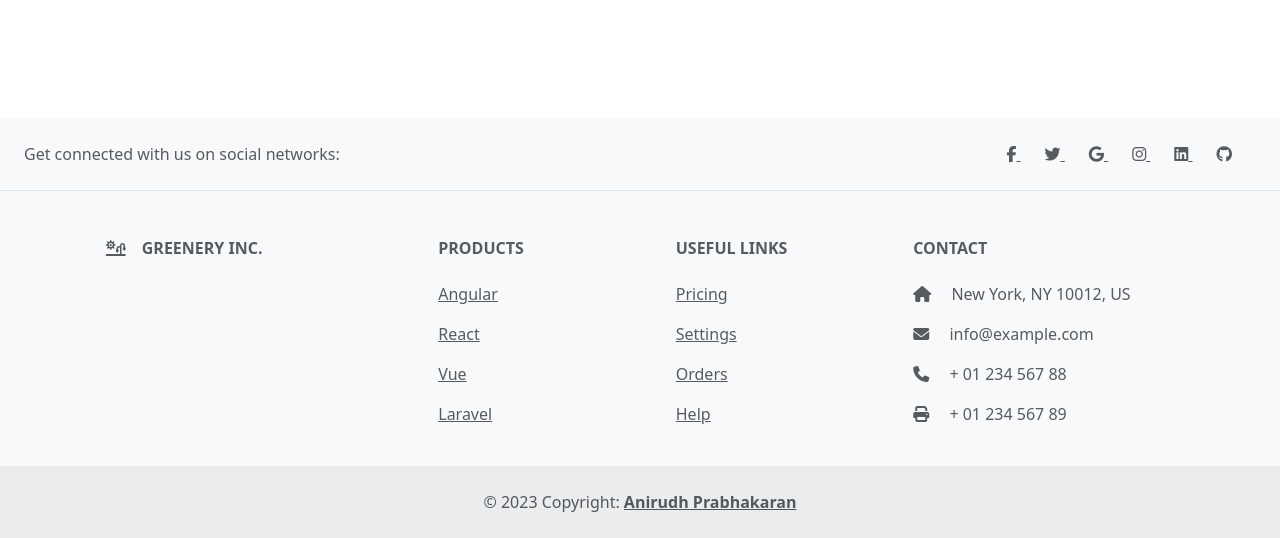
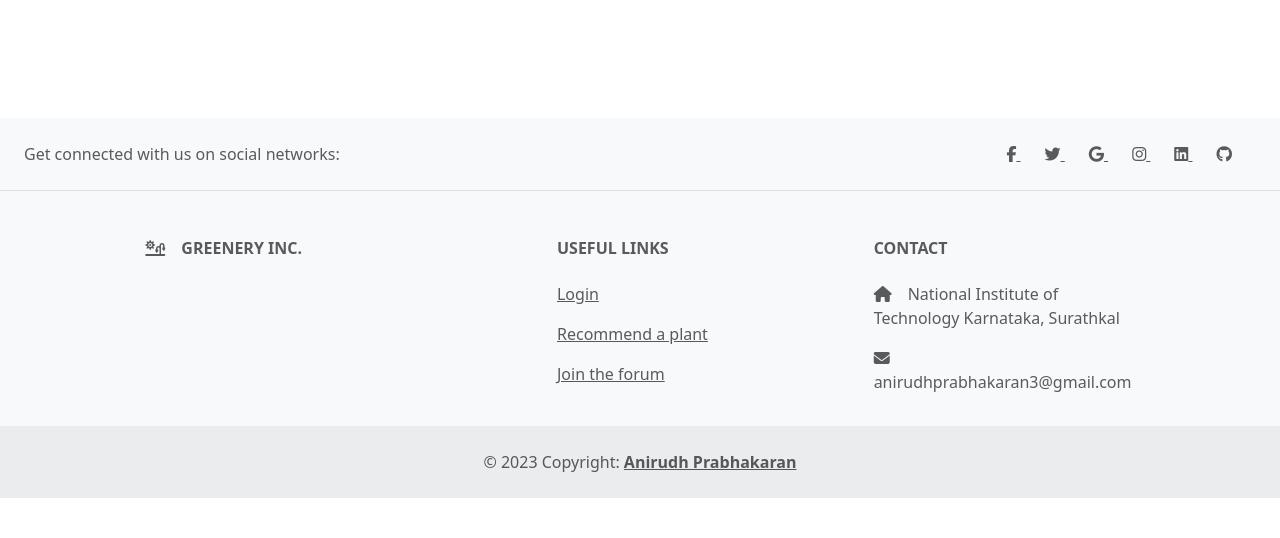
Before and after one commit to anirudhprabhakaran3/TRINIT_Valentina_Kerbin_DEV3, a Django app: page / in a window 1280 px wide. Shown: the part 730-1268 px from the top of the page. After the commit the page ends 1228 px from the top, so only its background shows below. Run offline with Django 4.2, Linux system fonts and the light colour scheme; some libraries are stand-ins or nearby versions.

Commit message:
Fixed some bugs

```diff
--- a/pages/views.py
+++ b/pages/views.py
@@ -26,7 +26,7 @@ def signup(request):
             raw_password = form.cleaned_data.get('password1')
             user = authenticate(username=user.username, password=raw_password)
             login(request, user)
-            return redirect('pages_profile')
+            return redirect('feed-home')
     else:
         form = SignUpForm()
     args = {
--- a/templates/base.html
+++ b/templates/base.html
@@ -103,43 +103,19 @@
             <!-- Grid column -->
 
             <!-- Grid column -->
-            <div class="col-md-2 col-lg-2 col-xl-2 mx-auto mb-4">
-              <!-- Links -->
-              <h6 class="text-uppercase fw-bold mb-4">
-                Products
-              </h6>
-              <p>
-                <a href="#!" class="text-reset">Angular</a>
-              </p>
-              <p>
-                <a href="#!" class="text-reset">React</a>
-              </p>
-              <p>
-                <a href="#!" class="text-reset">Vue</a>
-              </p>
-              <p>
-                <a href="#!" class="text-reset">Laravel</a>
-              </p>
-            </div>
-            <!-- Grid column -->
-
-            <!-- Grid column -->
             <div class="col-md-3 col-lg-2 col-xl-2 mx-auto mb-4">
               <!-- Links -->
               <h6 class="text-uppercase fw-bold mb-4">
                 Useful links
               </h6>
               <p>
-                <a href="#!" class="text-reset">Pricing</a>
+                <a href="{% url 'login' %}" class="text-reset">Login</a>
               </p>
               <p>
-                <a href="#!" class="text-reset">Settings</a>
+                <a href="{% url 'recipes_recommend' %}" class="text-reset">Recommend a plant</a>
               </p>
               <p>
-                <a href="#!" class="text-reset">Orders</a>
-              </p>
-              <p>
-                <a href="#!" class="text-reset">Help</a>
+                <a href="{% url 'feed-home' %}" class="text-reset">Join the forum</a>
               </p>
             </div>
             <!-- Grid column -->
@@ -148,13 +124,11 @@
             <div class="col-md-4 col-lg-3 col-xl-3 mx-auto mb-md-0 mb-4">
               <!-- Links -->
               <h6 class="text-uppercase fw-bold mb-4">Contact</h6>
-              <p><i class="fas fa-home me-3"></i> New York, NY 10012, US</p>
+              <p><i class="fas fa-home me-3"></i>National Institute of Technology Karnataka, Surathkal</p>
               <p>
                 <i class="fas fa-envelope me-3"></i>
-                info@example.com
+                anirudhprabhakaran3@gmail.com
               </p>
-              <p><i class="fas fa-phone me-3"></i> + 01 234 567 88</p>
-              <p><i class="fas fa-print me-3"></i> + 01 234 567 89</p>
             </div>
             <!-- Grid column -->
           </div>
```
